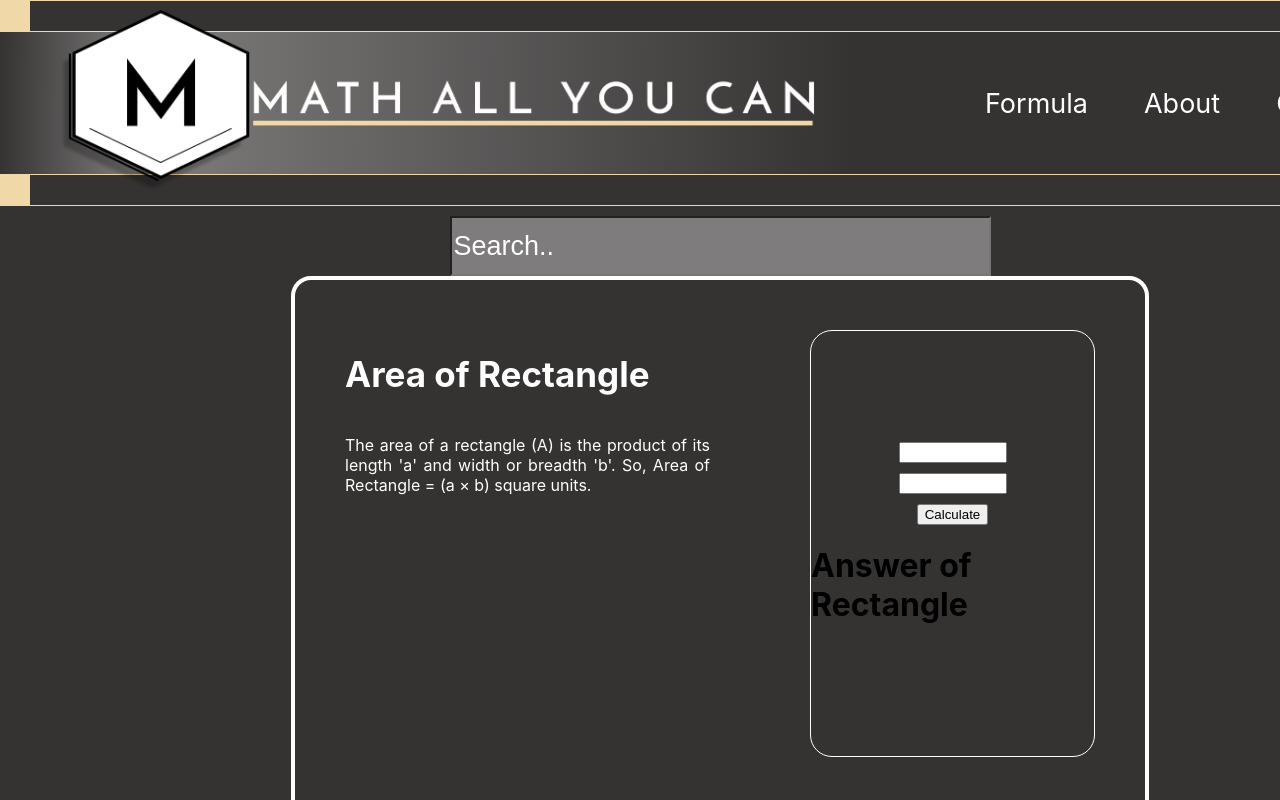
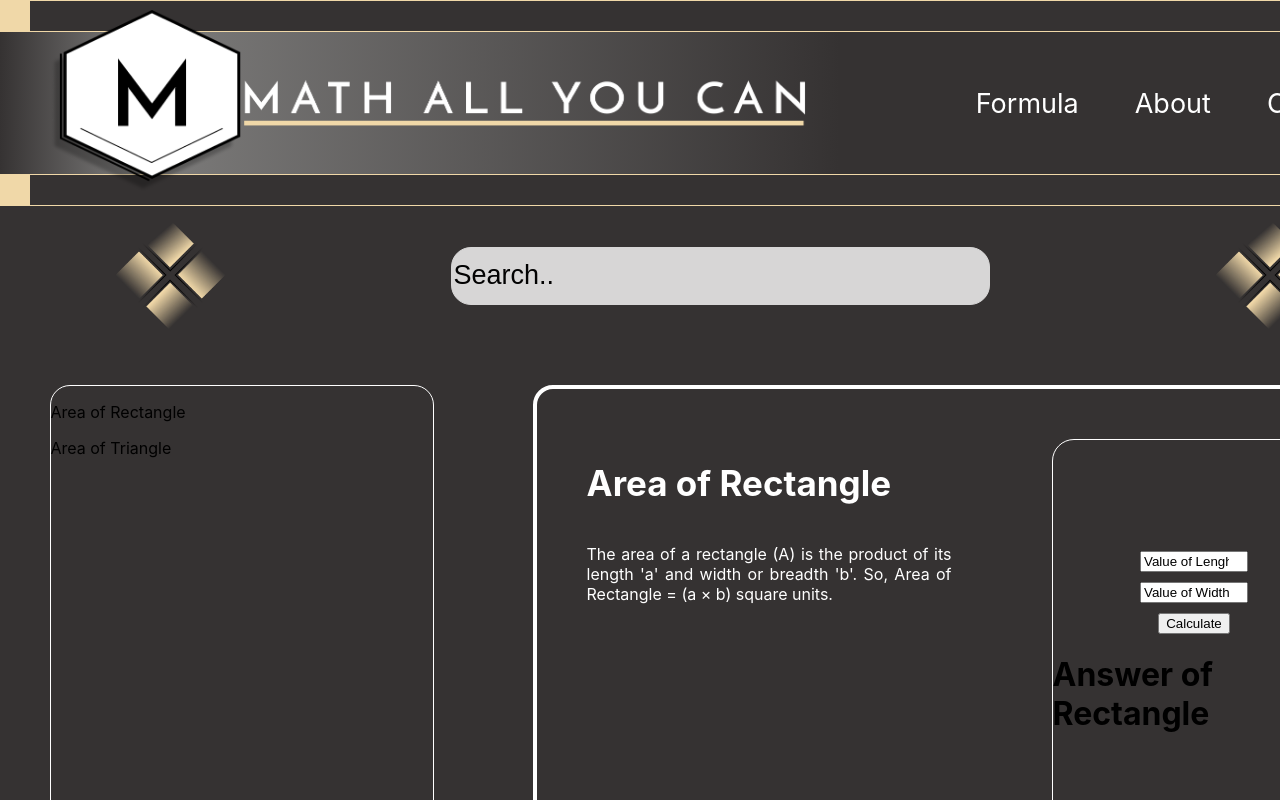
Before and after one commit to lexus654/MathAllYouCan, a React (Create React App) app: page / in a window 1280 px wide. Shown: the top 800 px of the page. Built offline with nearby package versions, Linux system fonts and the light colour scheme.

Commit message:
Done refactoring

```diff
--- a/src/components/dumbComponents/Header.js
+++ b/src/components/dumbComponents/Header.js
@@ -2,14 +2,13 @@ import styled from "styled-components";
 
 const Wrapper = styled.div`
   display: flex;
-  padding-left: 10px;
-  padding-right: 10px;
+
   justify-content: space-around;
   align-items: center;
 
   /* Rectangle 52 */
 
-  width: 1439px;
+  width: 1440px;
   height: 142px;
   left: 0px;
   top: 30px;
--- /dev/null
+++ b/src/components/logic/Compute.js
@@ -0,0 +1,45 @@
+import styled from "styled-components";
+
+const Wrapper = styled.div`
+  box-sizing: border-box;
+  border: solid 4px white;
+  height: 548px;
+  width: 858px;
+  display: flex;
+  justify-content: space-between;
+  border-radius: 20px;
+  padding: 50px;
+  & .wrapper--formula {
+    width: 283px;
+    height: 425px;
+    border-radius: 22px;
+    border: solid white 1px;
+  }
+  & .wrapper--content {
+    display: flex;
+    flex-direction: column;
+    width: 365px;
+
+    & .wrapper--content--headings {
+      color: white;
+      font-size: 35px;
+    }
+    & .wrapper--content--text {
+      color: white;
+      text-align: justify;
+    }
+  }
+`;
+const Compute = (props) => {
+  return (
+    <Wrapper>
+      <div className="wrapper--content">
+        <h1 className="wrapper--content--headings">{props.formula.name}</h1>
+        <p className="wrapper--content--text">{props.formula.description}</p>
+      </div>
+      <div className="wrapper--formula">{props.formula.formula}</div>
+    </Wrapper>
+  );
+};
+
+export default Compute;
--- a/src/components/logic/Search.js
+++ b/src/components/logic/Search.js
@@ -4,56 +4,29 @@ import styled from "styled-components";
 import Display from "../dumbComponents/Display";
 import AreaTriangle from "../formula/AreaTriangle";
 import AreaRectangle from "../formula/AreaRectangle";
-const Wrapper = styled.div`
-  box-sizing: border-box;
-  border: solid 4px white;
-  height: 548px;
-  width: 858px;
-  display: flex;
-  justify-content: space-between;
-  border-radius: 20px;
-  padding: 50px;
-  & .wrapper--formula {
-    width: 283px;
-    height: 425px;
-    border-radius: 22px;
-    border: solid white 1px;
-  }
-  & .wrapper--content {
-    display: flex;
-    flex-direction: column;
-    width: 365px;
-
-    & .wrapper--content--headings {
-      color: white;
-      font-size: 35px;
-    }
-    & .wrapper--content--text {
-      color: white;
-      text-align: justify;
-    }
-  }
-`;
+import Compute from "./Compute";
 
 const SearchBar = styled.div`
   margin-top: 10px;
   width: 1440px;
   display: flex;
-  justify-content: center;
+  justify-content: space-around;
+
   align-items: center;
   position: relative;
-  flex-direction: column;
-
+  flex-direction: row;
   & .search--input {
-    background-color: #7e7c7c;
+    background-color: #d7d6d6;
     width: 533px;
     height: 54px;
     font-size: 27px;
-    color: white;
+    color: #020202;
+    border: solid 1px #d7d6d6;
+    border-radius: 20px;
   }
 
   & ::placeholder {
-    color: white;
+    color: #020202;
   }
 
   & .search--input:focus {
@@ -61,12 +34,13 @@ const SearchBar = styled.div`
   }
 
   & .dataResult {
-    width: 533px;
+    width: 523px;
     height: 334px;
-
+    position: absolute;
+    top: 95px;
     overflow: hidden;
     overflow-y: auto;
-    background-color: white;
+    background-color: #d7d6d6;
   }
 
   & .dataResult .dataItem {
@@ -84,6 +58,24 @@ const SearchBar = styled.div`
   }
   & a:hover {
     background-color: lightblue;
+  }
+`;
+
+const SecondWrapper = styled.div`
+  width: 382px;
+  height: 548px;
+  background-color: #353232;
+  border-radius: 20px;
+  border: solid 1px white;
+`;
+const BigWrapper = styled.div`
+  display: flex;
+  flex-direction: column;
+  & .WrapperRow {
+    margin-top: 50px;
+    display: flex;
+    flex-direction: row;
+    justify-content: space-around;
   }
 `;
 const Search = (props) => {
@@ -111,13 +103,16 @@ const Search = (props) => {
     setFilteredData(newFilter);
   };
   return (
+    <BigWrapper>
       <SearchBar className="searchBar">
+        <img src={require("./math.png").default} height={119} width={119}></img>
         <input
           onChange={handleFilter}
           className="search--input"
           type="text"
           placeholder="Search.."
         ></input>
+
         {filteredData.length != 0 && (
           <div className="dataResult">
             {filteredData.map((value, key) => {
@@ -136,14 +131,17 @@ const Search = (props) => {
             })}
           </div>
         )}
-      <Wrapper>
-        <div className="wrapper--content">
-          <h1 className="wrapper--content--headings">{formula.name}</h1>
-          <p className="wrapper--content--text">{formula.description}</p>
+        <img src={require("./math.png").default} height={119} width={119}></img>
+      </SearchBar>
+      <div className="WrapperRow">
+        <SecondWrapper>
+          {listOfFormula.map((value, key) => {
+            return <p>{value.name}</p>;
+          })}
+        </SecondWrapper>
+        <Compute formula={formula}></Compute>
       </div>
-        <div className="wrapper--formula">{formula.formula}</div>
-      </Wrapper>
-    </SearchBar>
+    </BigWrapper>
   );
 };
 
```
Also changed, not shown: src/components/logic/math.png (added). Lines whose indentation alone changed are shown as unchanged.
